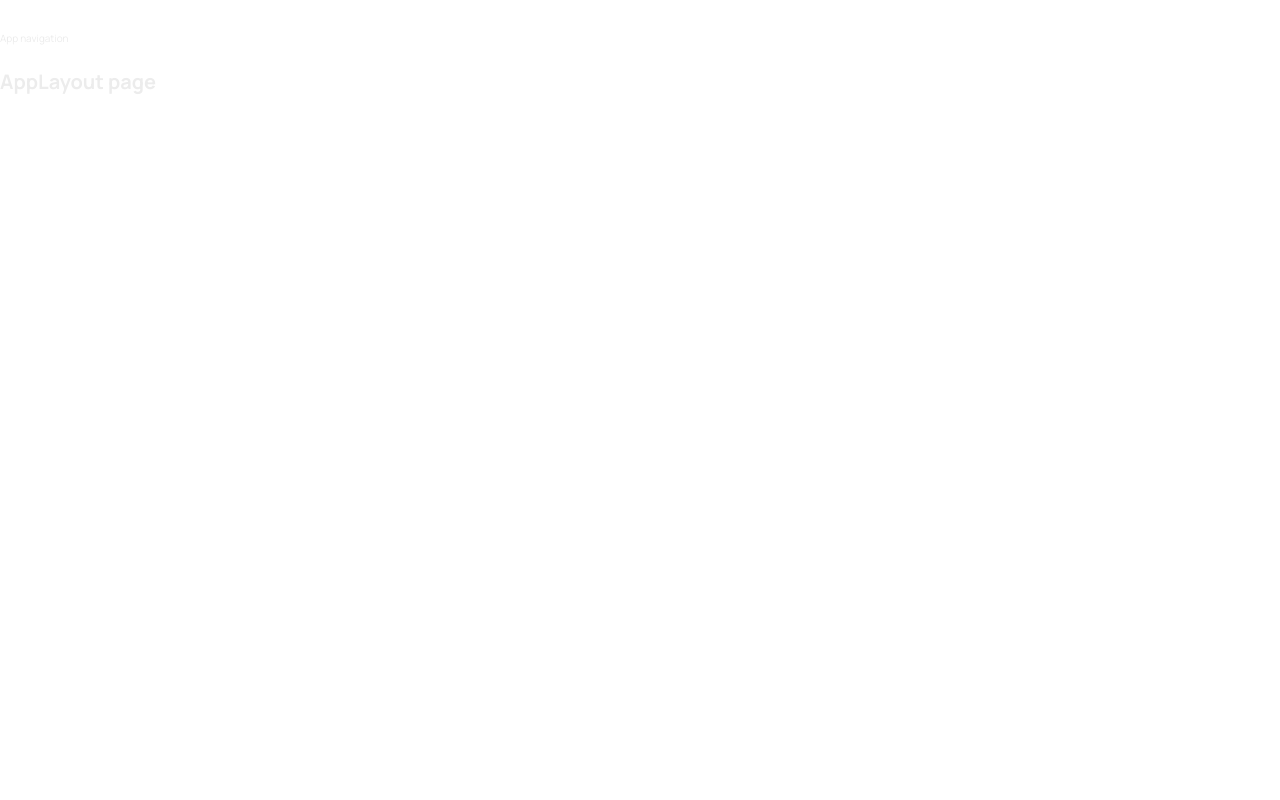
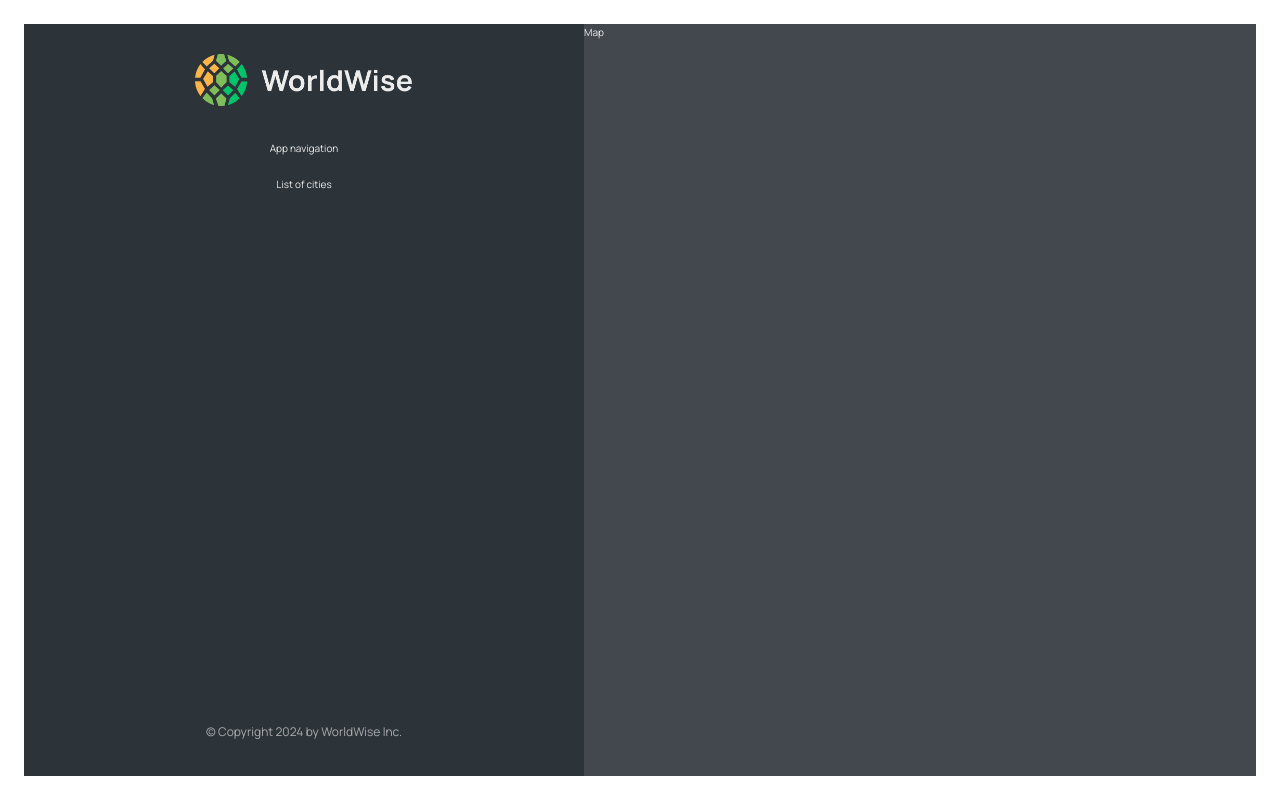
Before and after one commit to thezaidsheikh/world-wise, a React (Vite) app: page /app in a window 1280 px wide. Built offline with nearby package versions, Linux system fonts and the light colour scheme.

Commit message:
Add the app page with sidebar

```diff
--- /dev/null
+++ b/src/components/Footer.jsx
@@ -0,0 +1,13 @@
+import styles from './Sidebar.module.css'
+
+function Footer() {
+  return (
+    <>
+      <footer className={styles.footer}>
+        <p className={styles.copyright}>&copy; Copyright {new Date().getFullYear()} by WorldWise Inc.</p>
+      </footer>
+    </>
+  )
+}
+
+export default Footer
--- /dev/null
+++ b/src/components/Map.jsx
@@ -0,0 +1,7 @@
+import styles from './Map.module.css'
+
+function Map() {
+  return <div className={styles.mapContainer}>Map</div>
+}
+
+export default Map
--- /dev/null
+++ b/src/components/Map.module.css
@@ -0,0 +1,38 @@
+.mapContainer {
+  flex: 1;
+  height: 100%;
+  background-color: var(--color-dark--2);
+  position: relative;
+}
+
+.map {
+  height: 100%;
+}
+
+/* Here we want to style classes that are coming from leaflet. So we want CSS Modules to give us the ACTUAL classnames, not to add some random ID to them, because then they won't match the classnames defined inside the map. The solution is to define these classes as GLOBAL */
+:global(.leaflet-popup .leaflet-popup-content-wrapper) {
+  background-color: var(--color-dark--1);
+  color: var(--color-light--2);
+  border-radius: 5px;
+  padding-right: 0.6rem;
+}
+
+:global(.leaflet-popup .leaflet-popup-content) {
+  font-size: 1.5rem;
+  display: flex;
+  align-items: center;
+  gap: 1rem;
+}
+
+:global(.leaflet-popup .leaflet-popup-content span:first-child) {
+  font-size: 2.5rem;
+  line-height: 1;
+}
+
+:global(.leaflet-popup .leaflet-popup-tip) {
+  background-color: var(--color-dark--1);
+}
+
+:global(.leaflet-popup-content-wrapper) {
+  border-left: 5px solid var(--color-brand--2);
+}
--- /dev/null
+++ b/src/components/Sidebar.jsx
@@ -0,0 +1,17 @@
+import AppNav from './AppNav'
+import Footer from './Footer'
+import Logo from './Logo'
+import styles from './Sidebar.module.css'
+
+function Sidebar() {
+  return (
+    <div className={styles.sidebar}>
+      <Logo />
+      <AppNav />
+      <p>List of cities</p>
+      <Footer />
+    </div>
+  )
+}
+
+export default Sidebar
--- /dev/null
+++ b/src/components/Sidebar.module.css
@@ -0,0 +1,19 @@
+.sidebar {
+  flex-basis: 56rem;
+  background-color: var(--color-dark--1);
+  padding: 3rem 5rem 3.5rem 5rem;
+
+  display: flex;
+  flex-direction: column;
+  align-items: center;
+  height: calc(100vh - 4.8rem);
+}
+
+.footer {
+  margin-top: auto;
+}
+
+.copyright {
+  font-size: 1.2rem;
+  color: var(--color-light--1);
+}
--- a/src/pages/AppLayout.jsx
+++ b/src/pages/AppLayout.jsx
@@ -1,11 +1,13 @@
-import AppNav from '../components/AppNav'
+import Map from '../components/Map'
+import Sidebar from '../components/Sidebar'
+import styles from './AppLayout.module.css'
 
 function AppLayout() {
   return (
-    <>
-      <AppNav />
-      <h1>AppLayout page</h1>
-    </>
+    <div className={styles.app}>
+      <Sidebar />
+      <Map />
+    </div>
   )
 }
 
--- a/src/pages/Login.jsx
+++ b/src/pages/Login.jsx
@@ -1,5 +1,6 @@
 import { useState } from 'react'
 import styles from './Login.module.css'
+import PageNav from '../components/PageNav'
 
 export default function Login() {
   // PRE-FILL FOR DEV PURPOSES
@@ -8,6 +9,7 @@
 
   return (
     <main className={styles.login}>
+      <PageNav />
       <form className={styles.form}>
         <div className={styles.row}>
           <label htmlFor="email">Email address</label>
```
